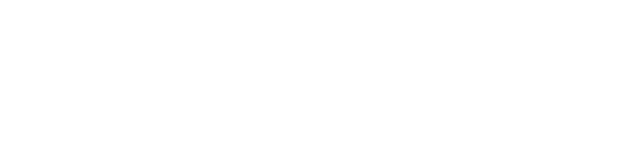
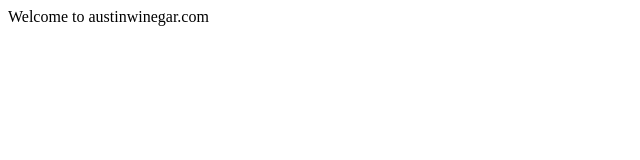
Before and after one commit to austinwinegar/austinwinegar, a plain HTML site: page index.html in a window 1280 px wide. Shown: the whole page, without its empty margins (0-640 px from the left). Drawn offline with Linux system fonts and the light colour scheme.

Commit message:
welcome text

```diff
--- a/index.html
+++ b/index.html
@@ -19,6 +19,7 @@
     <link rel="stylesheet" href="./style.css">
   </head>
   <body>
+    Welcome to austinwinegar.com
 
     <footer>
 
```
Also changed, not shown: 1 other file.
